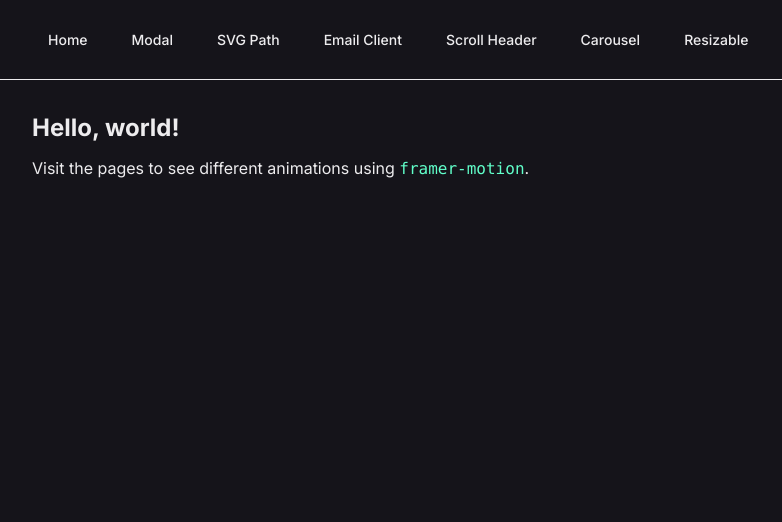
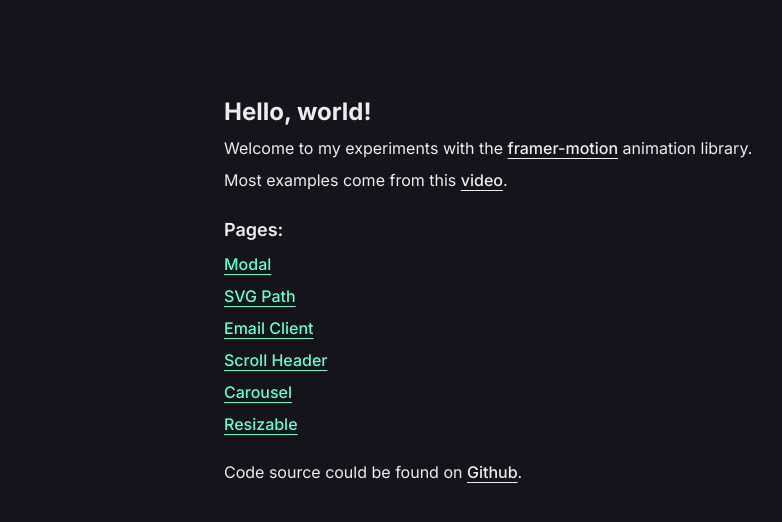
Before and after one commit to Julien712-dev/motion-experiments, a Next.js app: page / in a window 1280 px wide. Shown: the top 522 px of the page, without its empty margins (0-782 px from the left). Built offline with nearby package versions, Linux system fonts and the light colour scheme.

Commit message:
clean up the website

```diff
--- a/src/app/carousel/page.tsx
+++ b/src/app/carousel/page.tsx
@@ -40,7 +40,7 @@ export default function Page() {
 
   return (
     <MotionConfig transition={{ duration: 0.7, ease: [0.32, 0.72, 0, 1] }}>
-      <section className="flex bg-black overflow-hidden fixed top-20 inset-0">
+      <section className="flex bg-black overflow-hidden fixed inset-0">
         <div className="mx-auto flex-1 flex max-w-5xl flex-col justify-center p-8 gap-6">
           <div className="relative w-full aspect-[3/2] bg-muted overflow-hidden">
             <motion.div animate={{ x: `-${index * 100}%` }} className="flex">
--- a/src/app/email-client/page.tsx
+++ b/src/app/email-client/page.tsx
@@ -49,13 +49,8 @@ export default function Page() {
   };
 
   return (
-    <section
-      className="flex flex-1 flex-col overscroll-y-contain items-center justify-center"
-      style={{
-        maxHeight: "calc(100vh - 80px - 4rem)",
-      }}
-    >
-      <div className="mx-auto flex w-full max-w-5xl flex-1 overflow-hidden rounded-2xl bg-card border-2 border-border">
+    <section className="flex-1 flex flex-col justify-center items-center max-h-screen container py-8">
+      <div className="mx-auto flex w-full max-w-5xl overflow-hidden rounded-2xl bg-card border-2 border-border">
         <div className="flex w-full sm:w-[45%] md:w-[40%] flex-col bg-card py-2">
           <div className="border-b px-5 py-2 border-border flex justify-between">
             <ButtonIcon onClick={addMessage} icon={MailIcon} />
--- a/src/app/layout.tsx
+++ b/src/app/layout.tsx
@@ -2,14 +2,12 @@ import type { Metadata } from "next";
 import { Inter } from "next/font/google";
 import "./globals.css";
 import { cn } from "@/lib/utils";
-import { MainNav } from "@/components/main-nav";
-import { config } from "@/config";
 
 const inter = Inter({ subsets: ["latin"] });
 
 export const metadata: Metadata = {
-  title: "Create Next App",
-  description: "Generated by create next app",
+  title: "My experiments with framer-motion",
+  description: "Experiments with the framer-motion animation library.",
 };
 
 export default function RootLayout({
@@ -25,8 +23,7 @@ export default function RootLayout({
           "bg-background dark min-h-screen font-sans antialiased flex flex-col"
         )}
       >
-        <MainNav items={config.mainNav} />
-        <main className="flex-1 container py-8 flex flex-col">{children}</main>
+        <main className="flex-1 flex flex-col">{children}</main>
       </body>
     </html>
   );
--- a/src/app/modal/page.tsx
+++ b/src/app/modal/page.tsx
@@ -12,7 +12,8 @@ export default function Page() {
   const close = () => setIsOpen(false);
 
   return (
-    <section>
+    <section className="container grid gap-6 max-w-4xl py-12 sm:py-16 lg:py-24">
+      <div>
         <motion.button
           whileHover={{ scale: 1.05 }}
           whileTap={{ scale: 0.95 }}
@@ -30,6 +31,7 @@ export default function Page() {
             </Backdrop>
           )}
         </AnimatePresence>
+      </div>
     </section>
   );
 }
--- a/src/app/page.tsx
+++ b/src/app/page.tsx
@@ -1,11 +1,65 @@
+import { config } from "@/config";
+import Link from "next/link";
+
 export default function Home() {
   return (
-    <section>
-      <h1 className="font-bold text-2xl mb-3">Hello, world!</h1>
-      <p>
-        Visit the pages to see different animations using{" "}
-        <code className="font-mono text-primary">framer-motion</code>.
-      </p>
+    <section className="container grid gap-6 max-w-4xl py-12 sm:py-16 lg:py-24">
+      <div className="grid gap-2">
+        <h1 className="font-bold text-2xl">Hello, world!</h1>
+        <p>
+          Welcome to my experiments with the{" "}
+          <a
+            href="https://www.framer.com/motion/"
+            target="_blank"
+            className="underline underline-offset-4 font-medium"
+          >
+            framer-motion
+          </a>{" "}
+          animation library.
+        </p>
+        <p>
+          Most examples come from this{" "}
+          <a
+            href="https://www.youtube.com/watch?v=He1_AH6kC8Y"
+            target="_blank"
+            className="underline underline-offset-4 font-medium"
+          >
+            video
+          </a>
+          .
+        </p>
+      </div>
+
+      <div className="grid gap-2">
+        <h2 className="text-lg font-semibold">Pages:</h2>
+
+        <ul className="list-none space-y-2 list-inside">
+          {config.mainNav.map((nav) => (
+            <li key={nav.href}>
+              <Link
+                className="text-primary font-medium underline underline-offset-4"
+                href={nav.href}
+              >
+                {nav.title}
+              </Link>
+            </li>
+          ))}
+        </ul>
+      </div>
+
+      <div className="grid gap-2">
+        <p>
+          Code source could be found on{" "}
+          <a
+            href={config.links.github}
+            target="_blank"
+            className="underline underline-offset-4 font-medium"
+          >
+            Github
+          </a>
+          .
+        </p>
+      </div>
     </section>
   );
 }
--- a/src/app/scroll-header/page.tsx
+++ b/src/app/scroll-header/page.tsx
@@ -55,13 +55,8 @@ export default function Page() {
   });
 
   return (
-    <section
-      className="flex flex-1 flex-col overscroll-y-contain items-center justify-center"
-      style={{
-        maxHeight: "calc(100vh - 80px - 4rem)",
-      }}
-    >
-      <section className="mx-auto flex w-full max-w-3xl flex-1 overflow-hidden border border-border rounded-xl shadow-xl relative">
+    <section className="flex flex-1 flex-col overscroll-y-contain items-center justify-center max-h-screen py-8 container">
+      <div className="mx-auto flex w-full max-w-3xl flex-1 overflow-hidden border border-border rounded-xl shadow-xl relative">
         <div ref={containerRef} className="z-0 flex-1 overflow-y-scroll">
           <motion.header
             style={{
@@ -117,7 +112,7 @@ export default function Page() {
             </div>
           </main>
         </div>
-      </section>
+      </div>
     </section>
   );
 }
--- a/src/app/svg-path/page.tsx
+++ b/src/app/svg-path/page.tsx
@@ -18,7 +18,7 @@ export default function Page() {
   const prev = () => setStep((s) => (canPrev ? s - 1 : s));
 
   return (
-    <section className="flex-1 flex justify-center items-start">
+    <section className="flex-1 flex justify-center items-center">
       <div className="relative overflow-hidden rounded-xl bg-card shadow-xl m-8 w-full max-w-lg p-6 flex flex-col gap-8 border border-border">
         <div className="flex justify-between">
           <Step step={1} currentStep={step} />
--- a/src/components/main-nav.tsx
+++ /dev/null
@@ -1,29 +0,0 @@
-import { MenuItem } from "@/config";
-import { cn } from "@/lib/utils";
-import Link from "next/link";
-import { buttonVariants } from "./ui/button";
-
-export function MainNav({ items }: { items: MenuItem[] }) {
-  return (
-    <nav className="container h-20 flex items-center border-b border-foreground overflow-x-auto no-scrollbar">
-      {items ? (
-        <ul className="flex gap-3">
-          {items.map(({ href, title }, i) => (
-            <li key={i}>
-              <Link
-                href={href}
-                className={cn(
-                  buttonVariants({
-                    variant: "ghost",
-                  })
-                )}
-              >
-                {title}
-              </Link>
-            </li>
-          ))}
-        </ul>
-      ) : null}
-    </nav>
-  );
-}
--- a/src/config.ts
+++ b/src/config.ts
@@ -5,14 +5,16 @@ export type MenuItem = {
 
 export type Config = {
   mainNav: MenuItem[];
+  links: {
+    github: string;
+  };
 };
 
 export const config: Config = {
+  links: {
+    github: "https://github.com/juliencrn/framer-motion-experiments",
+  },
   mainNav: [
-    {
-      title: "Home",
-      href: "/",
-    },
     {
       title: "Modal",
       href: "/modal",
```
Lines whose indentation alone changed are shown as unchanged.
